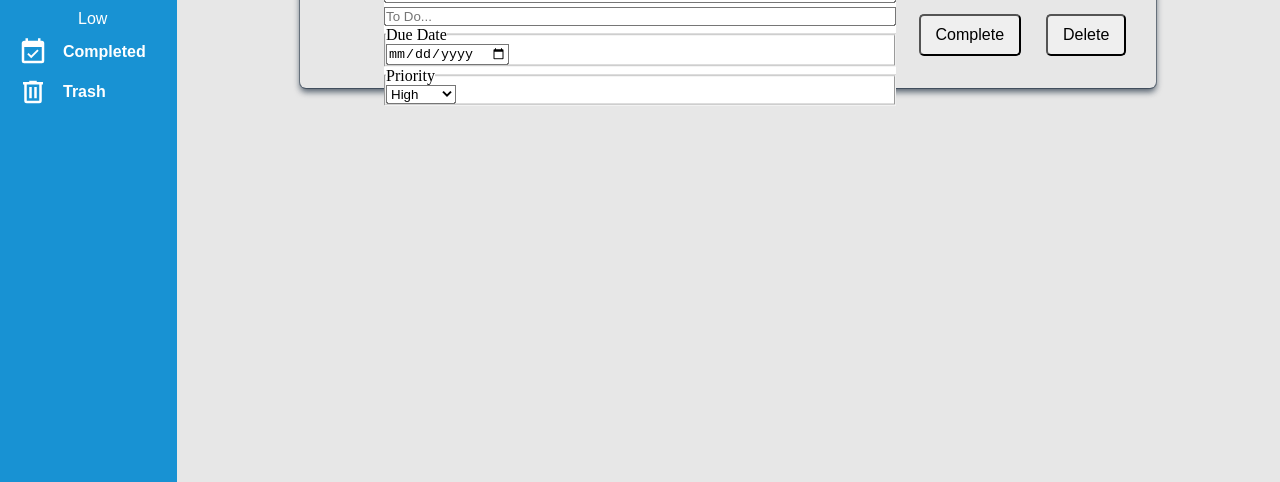
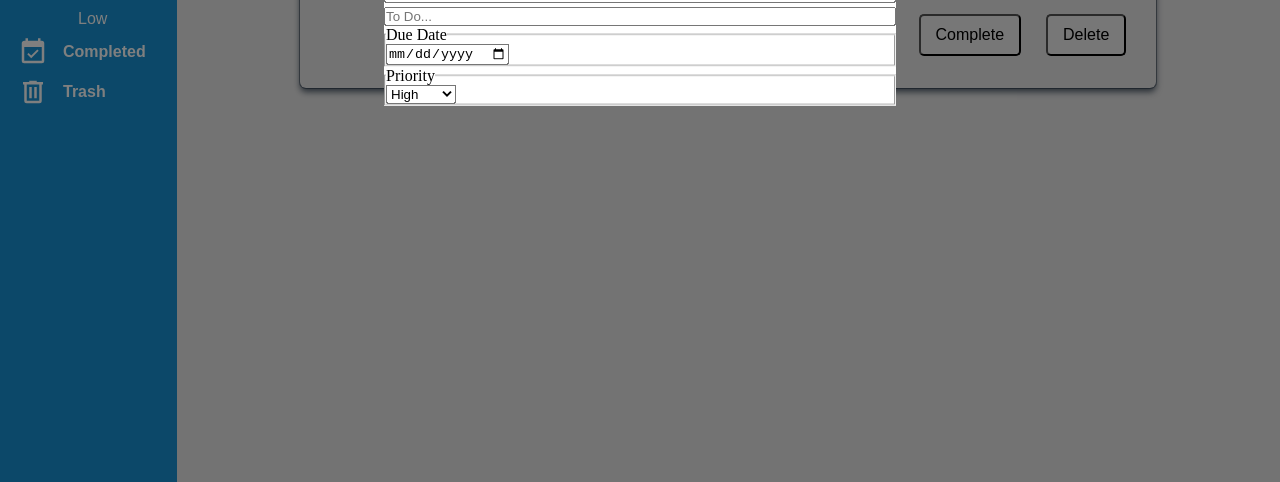
Before and after one commit to AriFarj/to-do-list, a website built with webpack: page src/template.html in a window 1280 px wide. Shown: the part 318-800 px from the top of the page. Built offline with nearby package versions, Linux system fonts and the light colour scheme.

Commit message:
overlay when form is present

```diff
--- a/src/style.css
+++ b/src/style.css
@@ -132,3 +132,13 @@ nav>div {
     flex-direction: column;
     gap: 4px;
 }
+
+.overlay {
+    display:block;
+    position: fixed;
+    top:0;
+    left:0;
+    width:100%;
+    height:100%;
+    background-color: rgba(0, 0, 0, 0.5);
+}
--- a/src/template.html
+++ b/src/template.html
@@ -85,7 +85,7 @@
             </div>
         </div>
     </div>
-
+<div class="overlay"></div>
 </body>
 
 </html>
```
